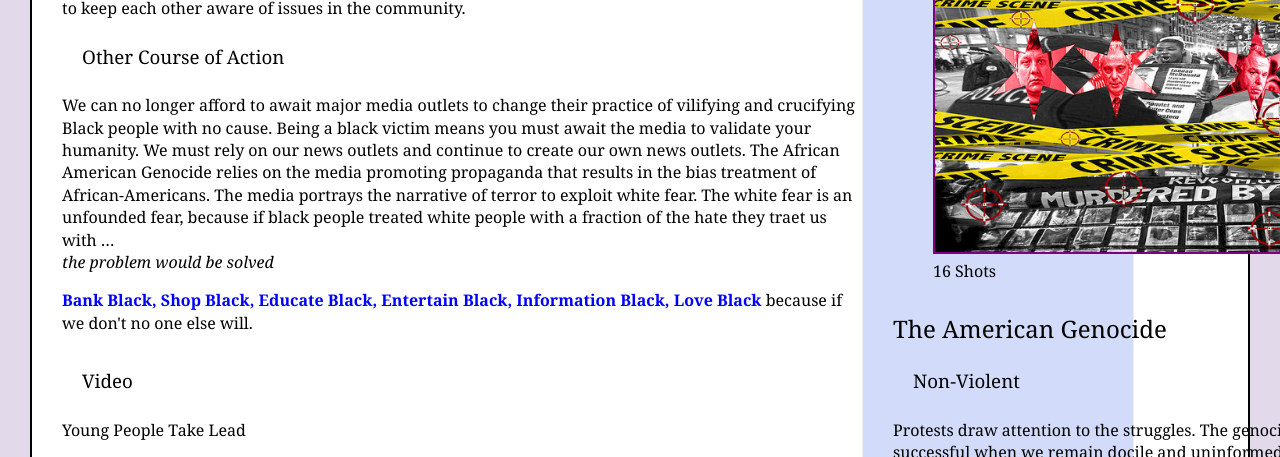
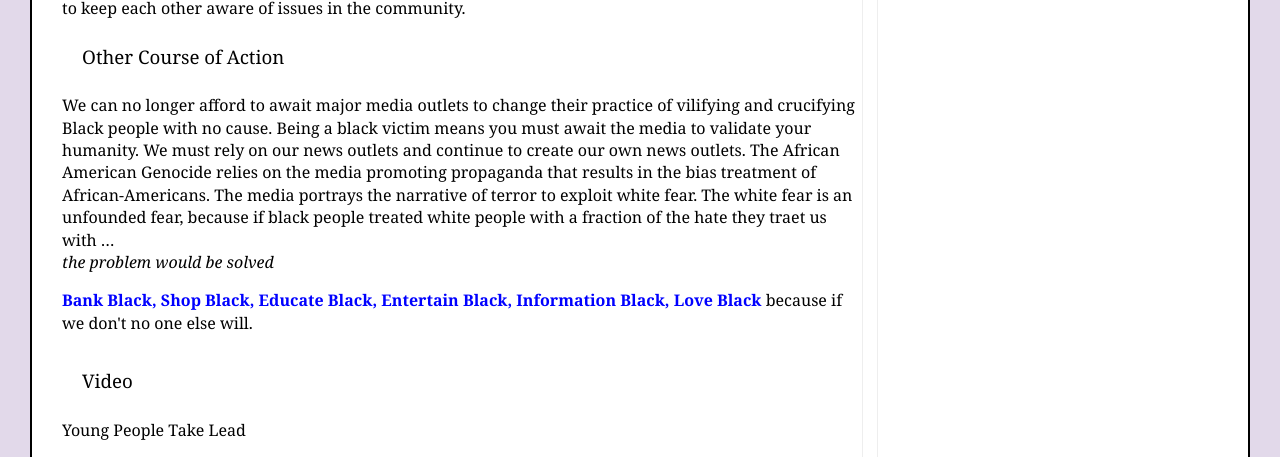
Before and after one commit to ahummons/blackgenocide, a Jekyll site: the page built from protest.html, in a window 1280 px wide and 1400 px high, scrolled down 1002 px. Shown: the top 457 px of the window. Built offline with Jekyll 4.4.1, drawn with Linux system fonts in a browser that asks for light colours; some of the changed text lies outside the part shown; grey boxes are pictures that could not be loaded.

```diff
--- a/_layouts/base.html
+++ b/_layouts/base.html
@@ -178,7 +178,7 @@ footer a {
                         <a href="{{site.baseurl}}/stage8.html">Stage 8</a>
 </section>
 <section class="artblog">
-    {{content}}
+    {{ page.artblog }}
   </section>
 </aside>
 <footer>&copy; 2018 April Hummons<br />
--- a/index.html
+++ b/index.html
@@ -61,4 +61,5 @@ We Must Continue to pursue Police Accountability through any and all means. Prot
         </h3>
         <p> We can no longer afford to await major media outlets to change thier practice of vilifing and crucifing Black people with no cause. Being a black victim means you must await the media to validate your humanity. We must rely on our news outlets and continue to create our own news outlets.
         </p>
+        </section>
     </aside>
--- a/stage2.html
+++ b/stage2.html
@@ -1,6 +1,7 @@
 ---
 layout: base
 title: "Black Genocide Stage 2: Symbolization"
+sections: artblog
 ---
 <h2>{{page.title}}</h2>
 <section class="courses">
```
